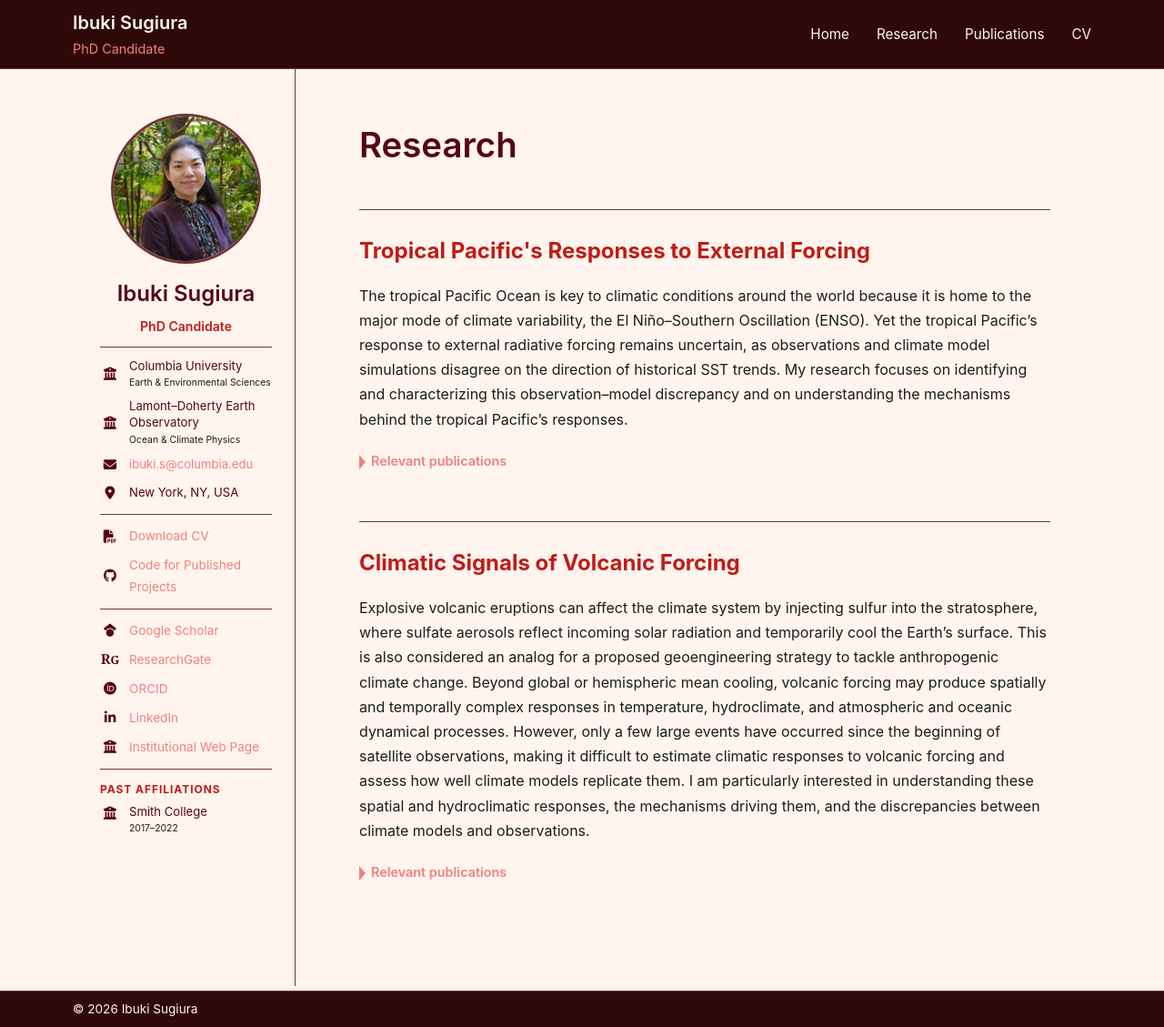
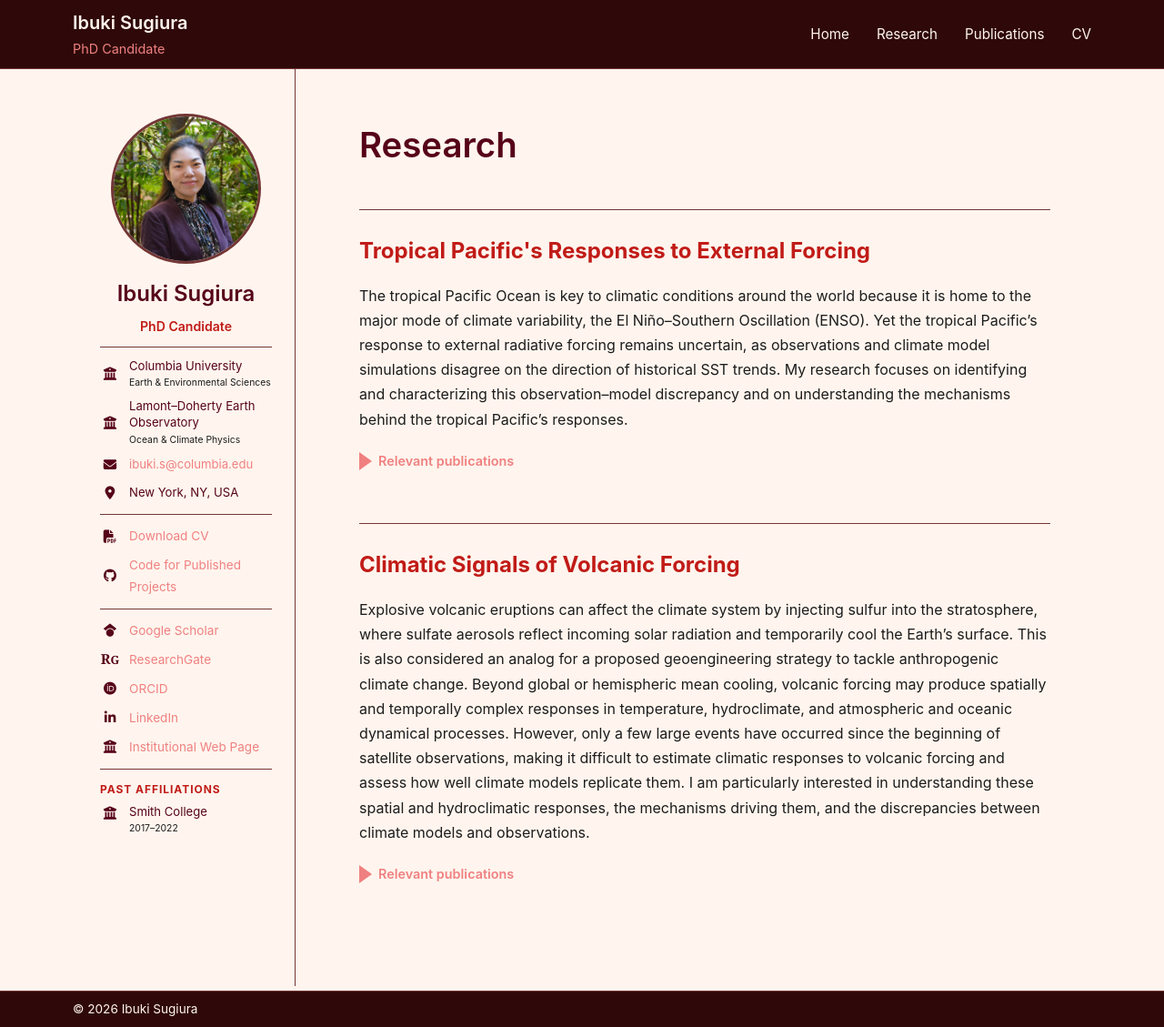
Before and after one commit to isugiura/isugiura.github.io, a Jekyll site: the page built from research.md, in a window 1280 px wide and 1129 px high. Shown: the whole window at 91% size. Built offline with Jekyll 4.4.1, drawn with Linux system fonts in a browser that asks for light colours.

Commit message:
Trying to make the triangle bigger

```diff
--- a/assets/css/style.scss
+++ b/assets/css/style.scss
@@ -556,7 +556,7 @@ body {
 
   align-items: center;
 
-  gap: 3px;
+  gap: 5px;
 
   color: var(--link);
 
@@ -574,21 +574,28 @@ body {
 }
 
 
-/* Triangle */
+/* =========================================================
+   Triangle
+   ========================================================= */
 
 .research-publications summary::before {
   content: "";
+
   display: inline-block;
 
   width: 0;
   height: 0;
 
-  border-top: 8px solid transparent;
-  border-bottom: 8px solid transparent;
-  border-left: 7px solid var(--link);
-
-  margin-right: 3px;
-  transform: translateY(1px);
+  border-top: 10px solid transparent;
+  border-bottom: 10px solid transparent;
+  border-left: 14px solid var(--link);
+
+  flex-shrink: 0;
+
+  margin-right: 2px;
+
+  /* Keep the triangle vertically centered with the text */
+  align-self: center;
 
   transition: transform 0.15s ease;
 }
@@ -607,7 +614,7 @@ body {
 
 
 .research-publications summary:hover::before {
-  color: var(--link-hover);
+  border-left-color: var(--link-hover);
 }
 
 
@@ -638,7 +645,7 @@ body {
 
 
 .publication-title {
-  margin-bottom: 4.5px;
+  margin-bottom: 6px;
 
   color: var(--text-main);
 
```
